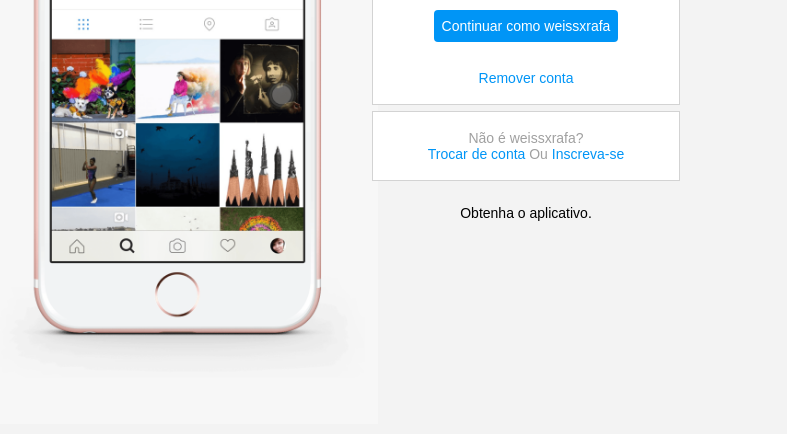
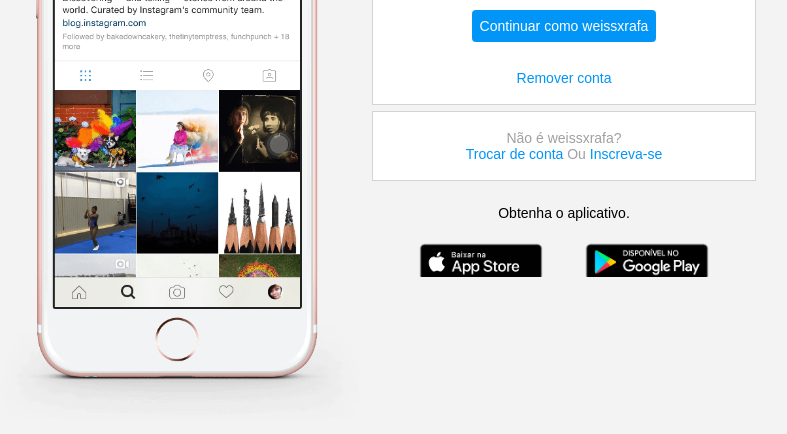
Before and after one commit to rafxrad/instagram-dio, a plain HTML site: page index.html in a window 1280 px wide. Shown: the part 326-760 px from the top of the page, without its empty margins (268-1055 px from the left). Drawn offline with Linux system fonts and the light colour scheme.

Commit message:
finalizando projeto

```diff
--- a/index.html
+++ b/index.html
@@ -12,7 +12,7 @@
 
     <div class="instagram-wrapper">
       <div class="instagram-phone">
-        <img src="/img/instagram-celular.png" alt="imagem celular" />
+        <img src="/img/instagram-phone.png" alt="imagem celular" />
       </div>
 
       <div class="instagram-continue">
@@ -45,8 +45,6 @@
           </div>
         </div>
       </div>
-
-      <div class="get-the-app"></div>
     </div>
   </body>
 </html>
--- a/style.css
+++ b/style.css
@@ -120,11 +120,11 @@ body {
 }
 
 .app-download:nth-child(1) {
-  background-image: url("./img/apple-button.png");
+  background-image: url("./img/baixarnaappstore.png");
 }
 
 .app-download:nth-child(2) {
-  background-image: url("./img/googleplay-button.png");
+  background-image: url("./img/googleplay.png");
 }
 
 /* media queries */
```
Also changed, not shown: img/instagram-celular.png (deleted), img/instagram-logo.png, img/instagram-phone.png (added).
